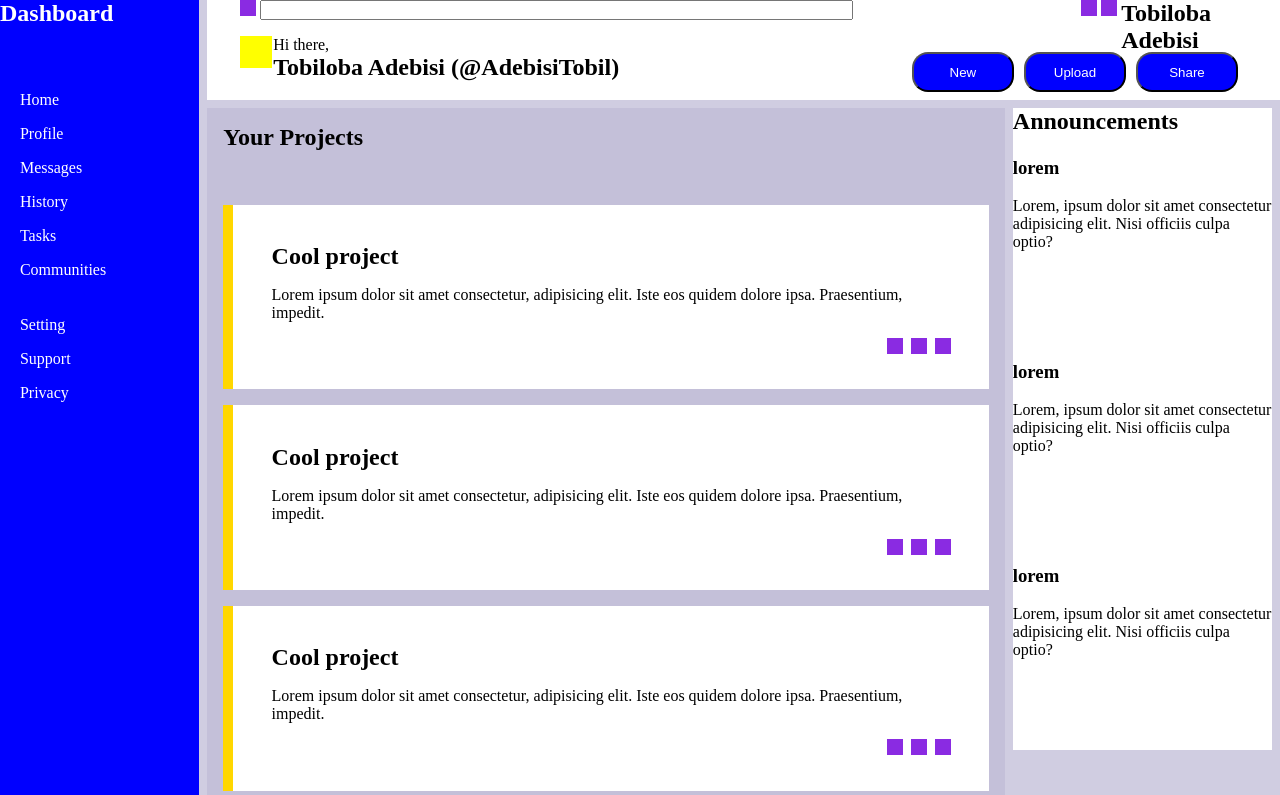
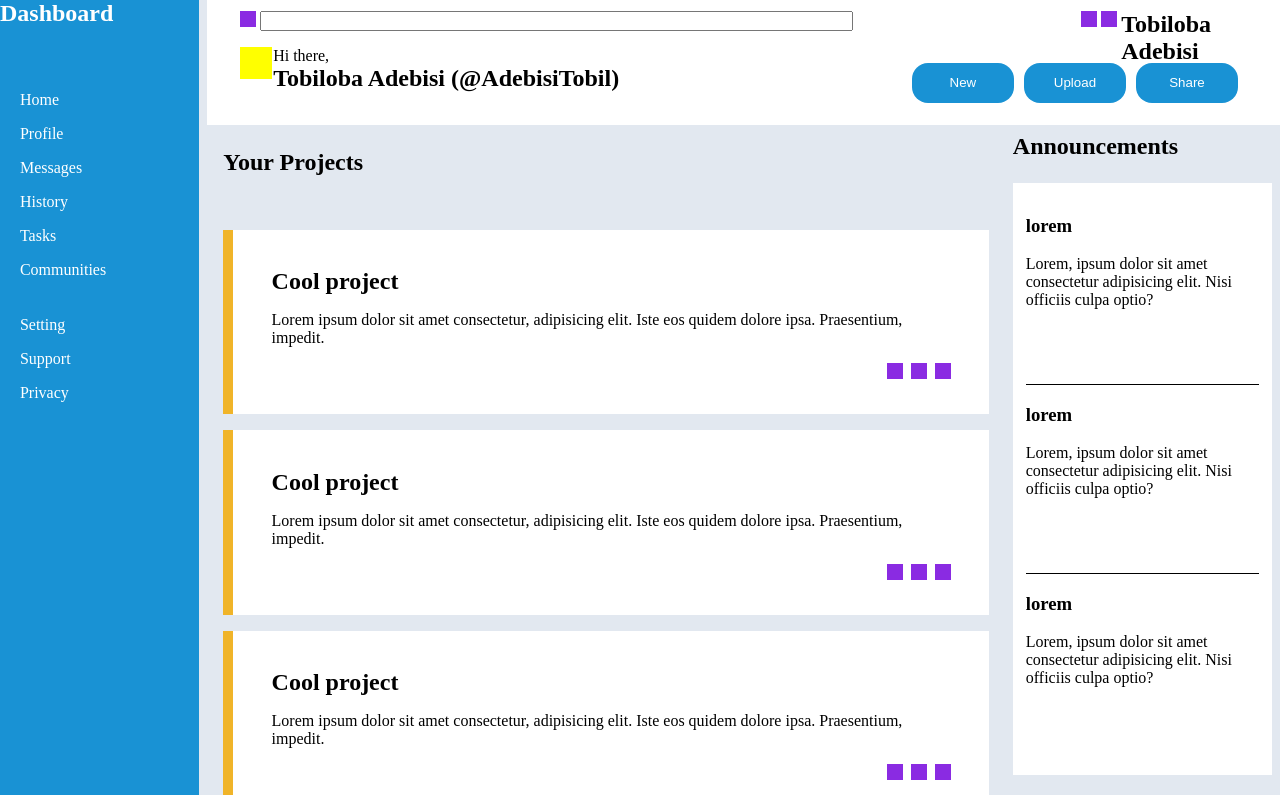
Before and after one commit to Adebisi1234/Dashboard-project, a plain HTML site: page index.html in a window 1280 px wide. Shown: the top 795 px of the page. Drawn offline with Linux system fonts and the light colour scheme.

Commit message:
Make minor changes to layout

```diff
--- a/index.html
+++ b/index.html
@@ -140,15 +140,15 @@
     <div class="announce">
         <h2>Announcements</h2>
         <div class="announcements">
-            <div class="annouce1">
+            <div class="announces">
                 <h3>lorem</h3>
                 <p>Lorem, ipsum dolor sit amet consectetur adipisicing elit. Nisi officiis culpa optio?</p>
             </div>
-            <div class="annouce2">
+            <div class="announces">
                 <h3>lorem</h3>
                 <p>Lorem, ipsum dolor sit amet consectetur adipisicing elit. Nisi officiis culpa optio?</p>
             </div>
-            <div class="annouce3">
+            <div class="announces">
                 <h3>lorem</h3>
                 <p>Lorem, ipsum dolor sit amet consectetur adipisicing elit. Nisi officiis culpa optio?</p>
             </div>
--- a/style.css
+++ b/style.css
@@ -10,11 +10,11 @@ body {
 .container {
     display: grid;
     grid-template-columns: 1fr 4fr 1.3fr;
-    grid-template-rows: 100px 1fr 1fr 1fr 1fr;
+    grid-template-rows: 125px 1fr 1fr 1fr 1fr;
     width: 100vw;
     margin: 0;
     padding: 0;
-    background-color: rgba(192, 188, 215, 0.742);
+    background-color: #e2e8f0;
     gap: 8px;
 }
 a {
@@ -24,7 +24,7 @@ a {
     display: grid;
     grid-column: 1 / span 1;
     grid-row: 1 / -1;
-    background-color: blue;
+    background-color: #1992d4;
     grid-template-rows: 50px 200px 200px;
     gap: 25px;
 }
@@ -48,7 +48,7 @@ a {
     grid-column: 2 / span 3;
     display: grid;
     gap: 16px;
-    padding: 0 3%;
+    padding: 1% 3%;
     grid-template-rows: 20px 30px;
     background-color: white;
 }
@@ -85,7 +85,8 @@ nav ul {
 }
 
 ul button {
-    background-color: blue;
+    background-color: #1992d4;
+    border-color: transparent;
     border-radius: 16px;
     color: white;
     height: 5vh;
@@ -103,7 +104,7 @@ ul button {
     grid-row: 2 / -1;
     display: grid;
     grid-template-rows: 5% 95%;
-    background-color: rgba(192, 188, 215, 0.742);
+    background-color: #e2e8f0;
     gap: 18px;
     padding: 2%;
 }
@@ -121,10 +122,9 @@ ul button {
 }
 .announce {
     display: grid;
-    grid-template-rows: 30px calc(100% - 30px);
+    grid-template-rows: 50px calc(100% - 50px);
     grid-column: 3 / -1;
     grid-row: 2 / 4;
-    background-color: white;
 }
 
 h2 {
@@ -133,21 +133,30 @@ h2 {
 }
 .announcements {
     display: grid;
+    background-color: white;
+    padding: 5%;
+}
+
+.announces {
+    border-bottom: 1px solid black;
+}
+
+.announces:last-child {
+    border-bottom: none;
 }
 
 .content {
     padding: 5%;
-    border-left: 10px solid gold;
+    border-left: 10px solid #f0b429;
     background-color: white;
 }
 
 .trending {
     margin-top: 5vh;
-    background-color: white;
     display: grid;
     grid-column: 3 / -1;
     grid-row: 4 / 6;
-    grid-template-rows: 20% 80%;
+    grid-template-rows: 15% 80%;
 }
 
 .icon {
```
